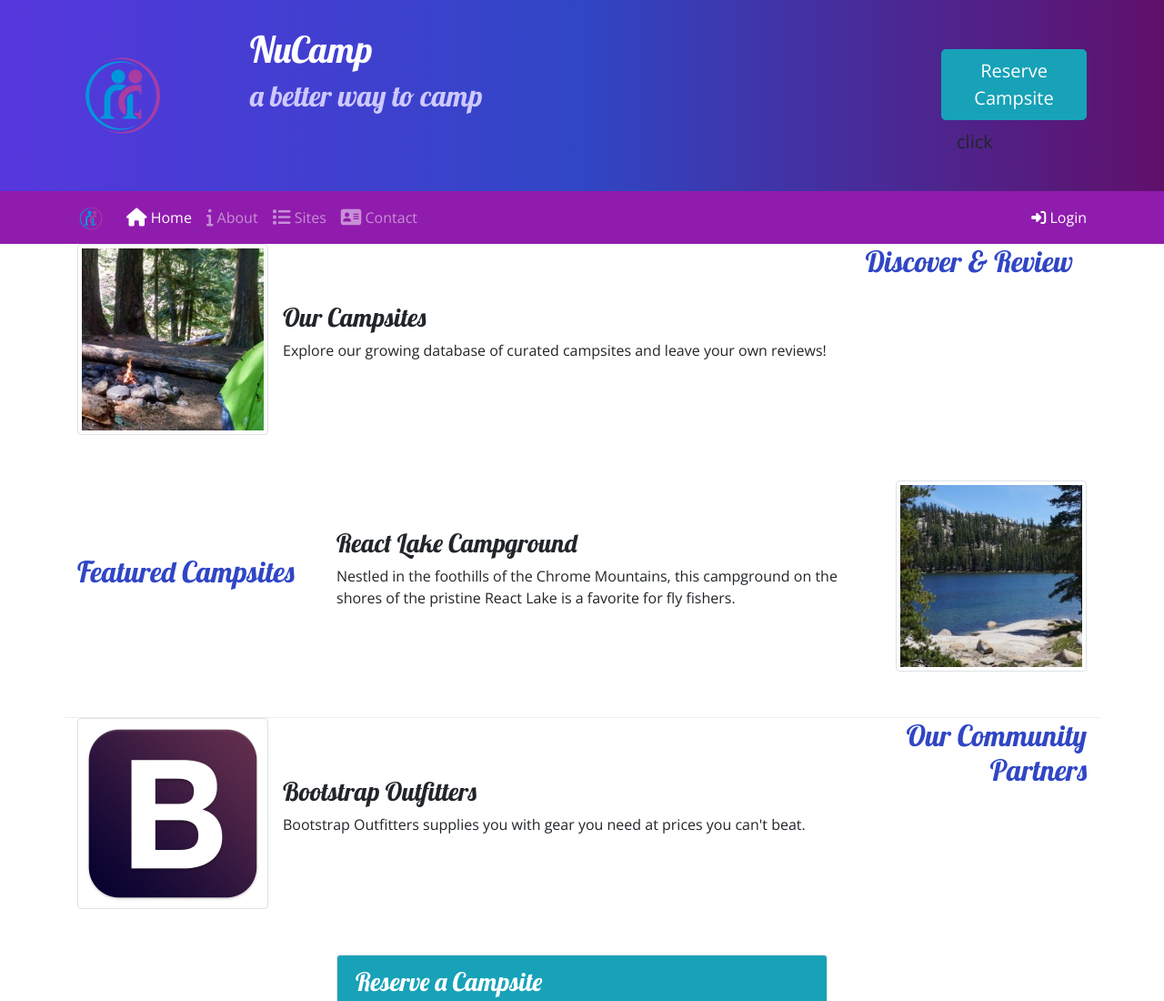
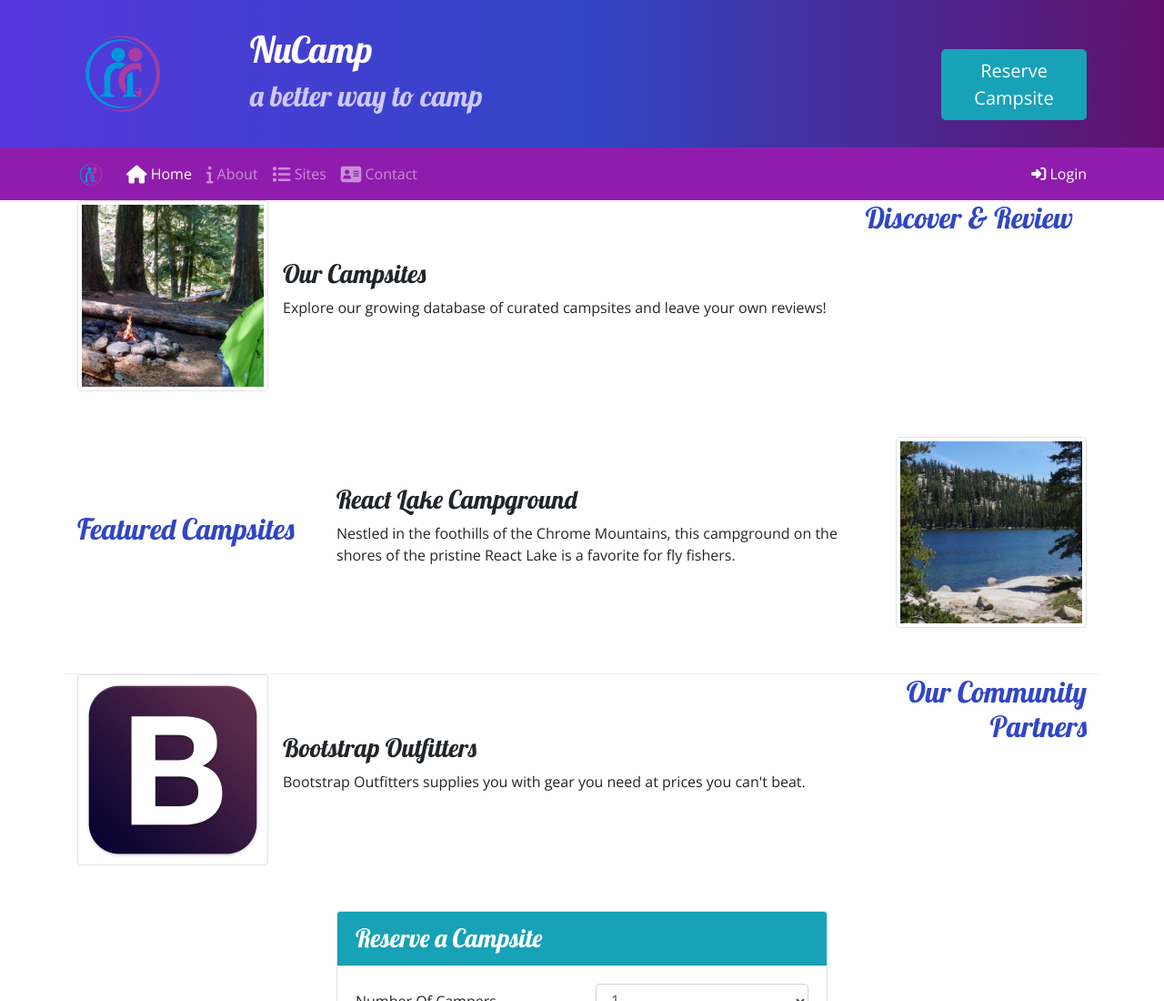
Before and after one commit to alia20/Prj-Camp, a plain HTML site: page index.html in a window 1280 px wide. Shown: the top 1100 px of the page at 91% size. Drawn offline with nearby package versions, Linux system fonts and the light colour scheme.

Commit message:
changes to my nav

```diff
--- a/index.html
+++ b/index.html
@@ -32,7 +32,7 @@
                 </div>
                 <div class="col-md-4 col-xl-2 mt-4">
                     <a href="#reserveForm" role="button" class="btn btn-lg btn-info" data-toggle="tooltip" data-placement="bottom" data-html="true" title="Or call us at <br /><strong>1-206-555-1234</strong>">Reserve Campsite</a>
-                     <button class="btn btn-lg">click</button>
+
                 </div>
             </div>
         </div>
```
